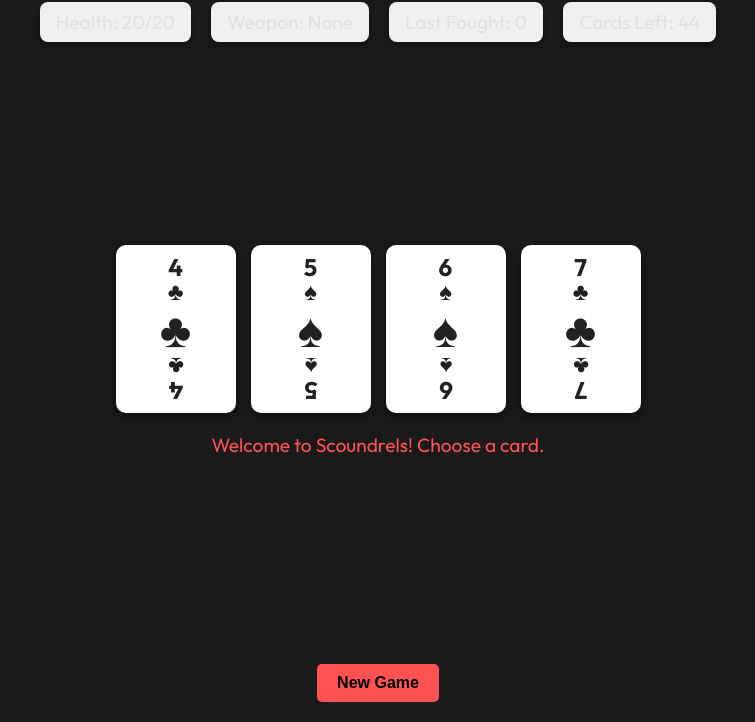
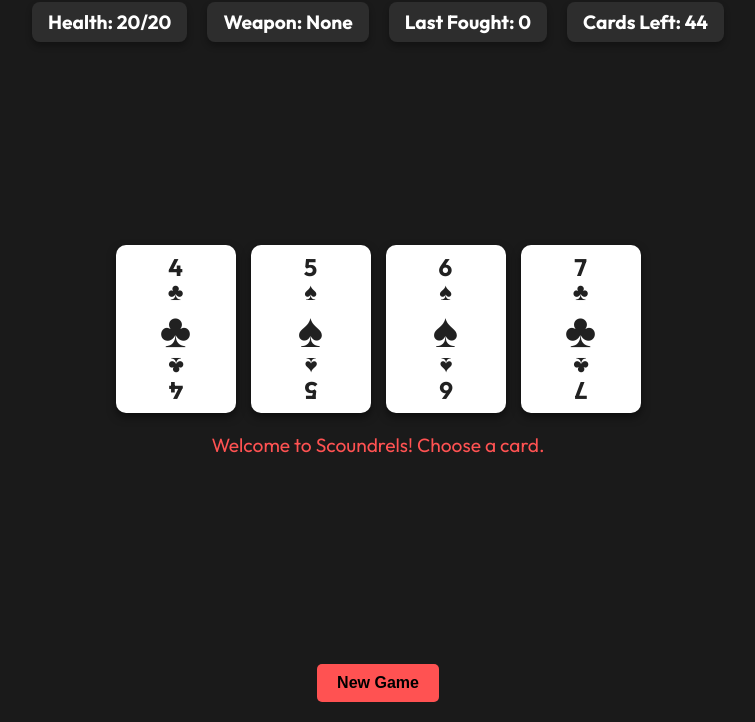
Before and after one commit to freko247/scoundrels, a plain HTML site: page index.html in a window 1280 px wide. Shown: the part 78-800 px from the top of the page, without its empty margins (262-1017 px from the left). Drawn offline with Linux system fonts and the light colour scheme.

Commit message:
style: Update stat element styling with a dark background, white text, and bold font weight.

```diff
--- a/style.css
+++ b/style.css
@@ -87,10 +87,12 @@ h1 {
 }
 
 .stat {
-    background: var(--card-bg);
+    background: #2d2d2d;
+    color: #ffffff;
     padding: 8px 16px;
     border-radius: 8px;
     box-shadow: 0 4px 6px rgba(0, 0, 0, 0.3);
+    font-weight: 600;
 }
 
 #game-board {
```
